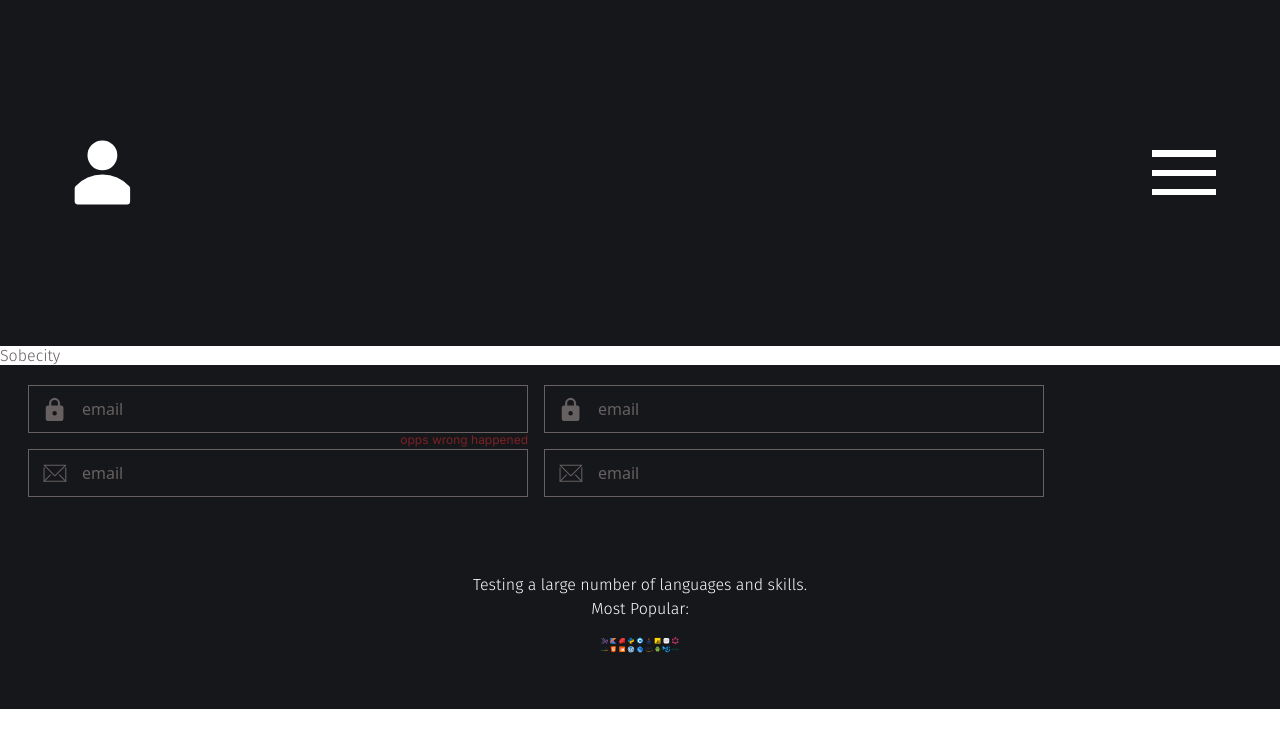
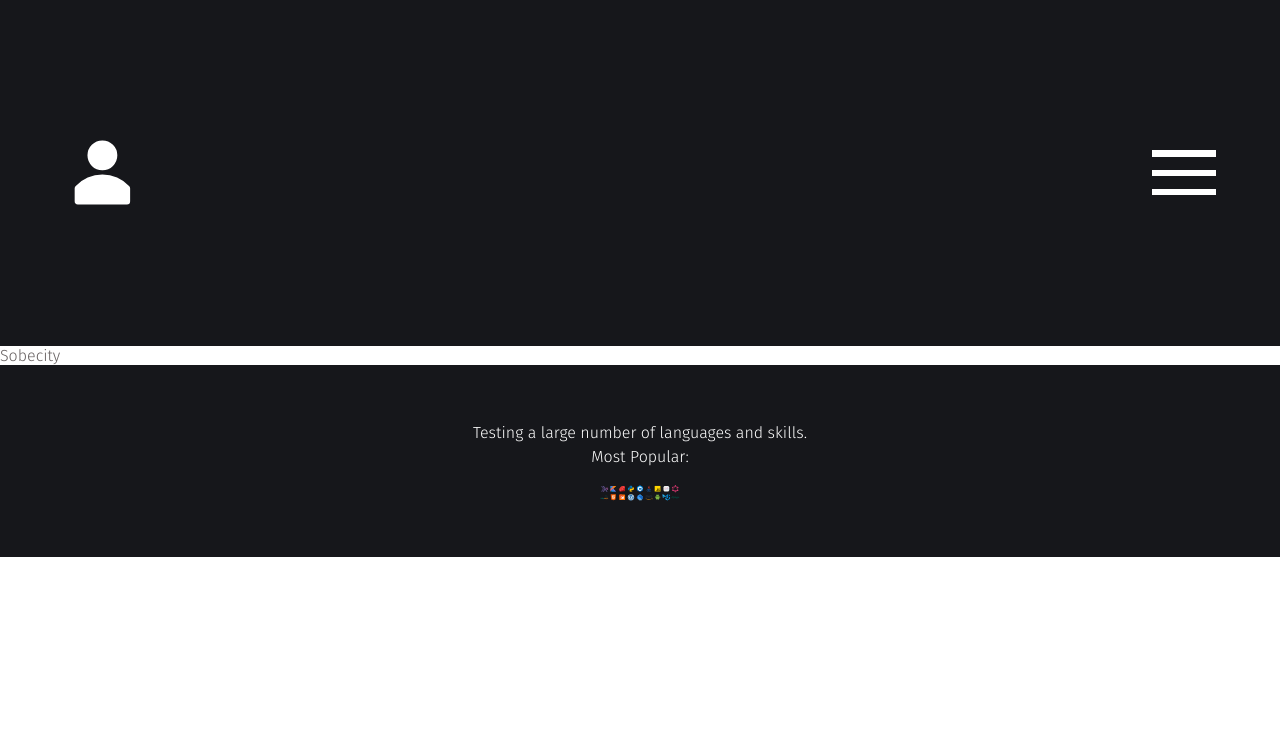
Before and after one commit to vorobeybird/Sobesity-UI, a React (Create React App) app: page / in a window 1280 px wide. Shown: the top 748 px of the page. Built offline with nearby package versions, Linux system fonts and the light colour scheme.

Commit message:
refactor: remove unnecessary from App.tsx

```diff
--- a/src/App.tsx
+++ b/src/App.tsx
@@ -1,6 +1,3 @@
-import Input from 'components/shared/inputs/input';
-import Lock from 'components/shared/icons/Lock';
-import Envelope from 'components/shared/icons/Envelope';
 import { Footer } from 'layouts/footer/Footer';
 import Header from './layouts/Header';
 
@@ -9,33 +6,6 @@ function App() {
     <div>
       <Header isLoggedIn />
       <h1 className="body-4">Sobecity</h1>
-      <div className="bg-black-dark p-5">
-        <Input
-          className="w-[300px] h-[40px] xl:w-[500px] xl:h-[48px]"
-          containerStyles="mx-2"
-          icon={<Lock />}
-          error="opps wrong happened"
-          placeholder="email"
-        />
-        <Input
-          className="w-[300px] h-[40px] xl:w-[500px] xl:h-[48px]"
-          containerStyles="mx-2"
-          icon={<Lock />}
-          placeholder="email"
-        />
-        <Input
-          className="w-[300px] h-[40px] xl:w-[500px] xl:h-[48px]"
-          containerStyles="mx-2"
-          icon={<Envelope />}
-          placeholder="email"
-        />
-        <Input
-          className="w-[300px] h-[40px] xl:w-[500px] xl:h-[48px]"
-          containerStyles="mx-2"
-          icon={<Envelope />}
-          placeholder="email"
-        />
-      </div>
       <Footer />
     </div>
   );
```
